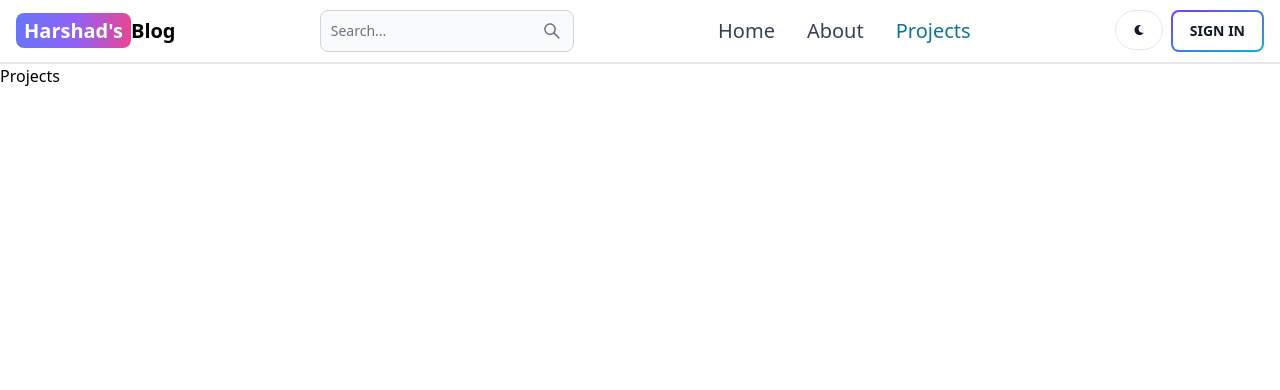
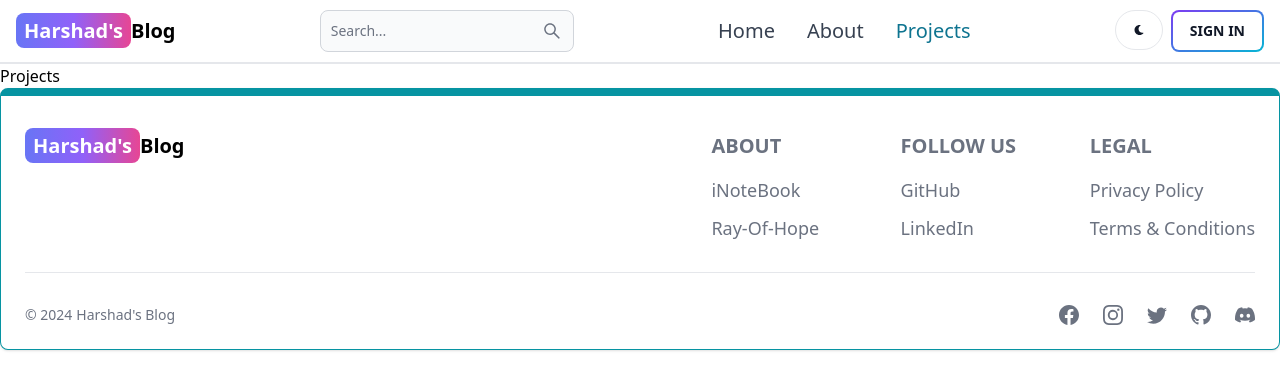
Before and after one commit to HarshadSanjayKarale/talentsynctest, a React (Vite) app in the folder client/: page /projects in a window 1280 px wide. Shown: the top 390 px of the page. Built offline with nearby package versions, Linux system fonts and the light colour scheme.

Commit message:
Footer done

```diff
--- a/client/package.json
+++ b/client/package.json
@@ -14,6 +14,7 @@
     "flowbite-react": "^0.7.2",
     "react": "^18.2.0",
     "react-dom": "^18.2.0",
+    "react-icon": "^1.0.0",
     "react-router-dom": "^6.21.3",
     "sharp": "^0.33.2"
   },
--- a/client/src/App.jsx
+++ b/client/src/App.jsx
@@ -11,10 +11,12 @@
 import Dashboard from './pages/Dashboard';
 import Projects from './pages/Projects';
 import Header from './components/Header';
+import Footer from './components/Footer';
 
 export default function App() {
   return (
     <BrowserRouter>
+    <div className="">
     <Header/>
       <Routes>
         <Route path='/' element={<Home/>}></Route>
@@ -24,7 +26,8 @@
         <Route path='/dashboard' element={<Dashboard/>}></Route>
         <Route path='/projects' element={<Projects/>}></Route>
       </Routes>
-
+      <Footer/>
+      </div>
     </BrowserRouter>
   )
 }
--- /dev/null
+++ b/client/src/components/Footer.jsx
@@ -0,0 +1,115 @@
+import { Footer } from "flowbite-react";
+import React from "react";
+import { Link } from "react-router-dom";
+import {
+  BsFacebook,
+  BsInstagram,
+  BsTwitter,
+  BsGithub,
+  BsDiscord,
+} from "react-icons/bs";
+
+export default function FooterCom() {
+  return (
+    <Footer container className="border border-t-8 border-teal-500">
+      <div className="w-full max-w-7xl mx-auto">
+        <div className="grid w-full justify-between sm:flex md:grid-cols-1">
+          <div className="mt-5 sm:mt-3">
+            <Link
+              to="/"
+              className="self-center whitespace-nowrap text-lg sm:text-xl font-semibold dark:text-white mb-10"
+            >
+              <span className="px-2 py-1 bg-gradient-to-r from-indigo-500 via-purple-500 to-pink-500 rounded-lg text-white">
+                Harshad's
+              </span>
+              Blog
+            </Link>
+          </div>
+          <div className="grid grid-cols-2 gap-8 sm:mt-4 sm:grid-cols-3 sm:gap-6">
+            <div>
+              <Footer.Title title="About" style={{ fontSize: "20px" }} />
+              <Footer.LinkGroup col>
+                <Footer.Link
+                  href="https://www.iNotebook.com"
+                  target="_blank"
+                  rel="noopener noreferrer"
+                  style={{ fontSize: "18px", fontWeight: 350 }}
+                >
+                  iNoteBook
+                </Footer.Link>
+                <Footer.Link
+                  href="https://www.ray-of-hope.onrender.com"
+                  target="_blank"
+                  rel="noopener noreferrer"
+                  style={{ fontSize: "18px", fontWeight: 350 }}
+                >
+                  Ray-Of-Hope
+                </Footer.Link>
+              </Footer.LinkGroup>
+            </div>
+
+            {/* Follow us */}
+            <div>
+              <Footer.Title title="Follow Us" style={{ fontSize: "20px" }} />
+              <Footer.LinkGroup col>
+                <Footer.Link
+                  href="https://github.com/HarshadSanjayKarale"
+                  target="_blank"
+                  rel="noopener noreferrer"
+                  style={{ fontSize: "18px", fontWeight: 350 }}
+                >
+                  GitHub
+                </Footer.Link>
+                <Footer.Link
+                  href="www.linkedin.com/in/harshad-karale-21aa1b257"
+                  target="_blank"
+                  rel="noopener noreferrer"
+                  style={{ fontSize: "18px", fontWeight: 350 }}
+                >
+                  LinkedIn
+                </Footer.Link>
+              </Footer.LinkGroup>
+            </div>
+            {/* Legal */}
+            <div>
+              <Footer.Title title="Legal" style={{ fontSize: "20px" }} />
+              <Footer.LinkGroup col>
+                <Footer.Link
+                  href="#"
+                  style={{ fontSize: "18px", fontWeight: 350 }}
+                >
+                  Privacy Policy
+                </Footer.Link>
+                <Footer.Link
+                  href="#"
+                  style={{ fontSize: "18px", fontWeight: 350 }}
+                >
+                  Terms &amp; Conditions
+                </Footer.Link>
+              </Footer.LinkGroup>
+            </div>
+          </div>
+        </div>
+
+        <Footer.Divider />
+        <div className="w-full sm:flex sm:item-center sm:justify-between">
+          <Footer.Copyright
+            href="#"
+            by="Harshad's Blog"
+            year={new Date().getFullYear()}
+          />
+          <div
+            className="flex gap-6 sm:mt-0 mt-4 sm:justify-center"
+            style={{ fontSize: "40px" }}
+          >
+            <Footer.Icon href="#" icon={BsFacebook} />
+            <Footer.Icon href="#" icon={BsInstagram} />
+            <Footer.Icon href="#" icon={BsTwitter} />
+            <Footer.Icon href="#" icon={BsGithub} />
+            <Footer.Icon href="#" icon={BsDiscord} />
+          </div>
+        </div>
+      </div>
+    </Footer>
+  );
+}
```
Also changed, not shown: 1 other file (tests, documents, lock files or other folders).
